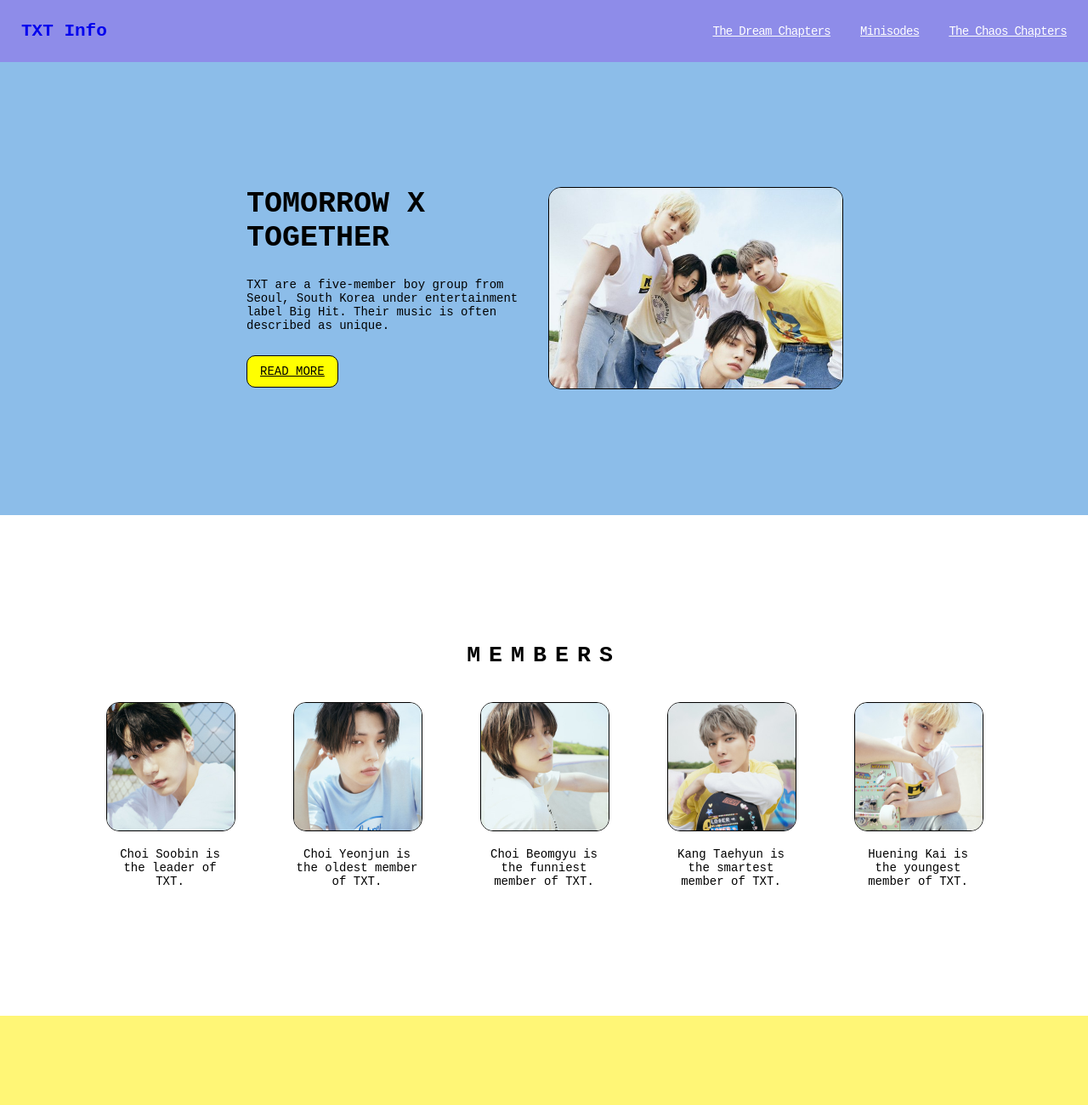
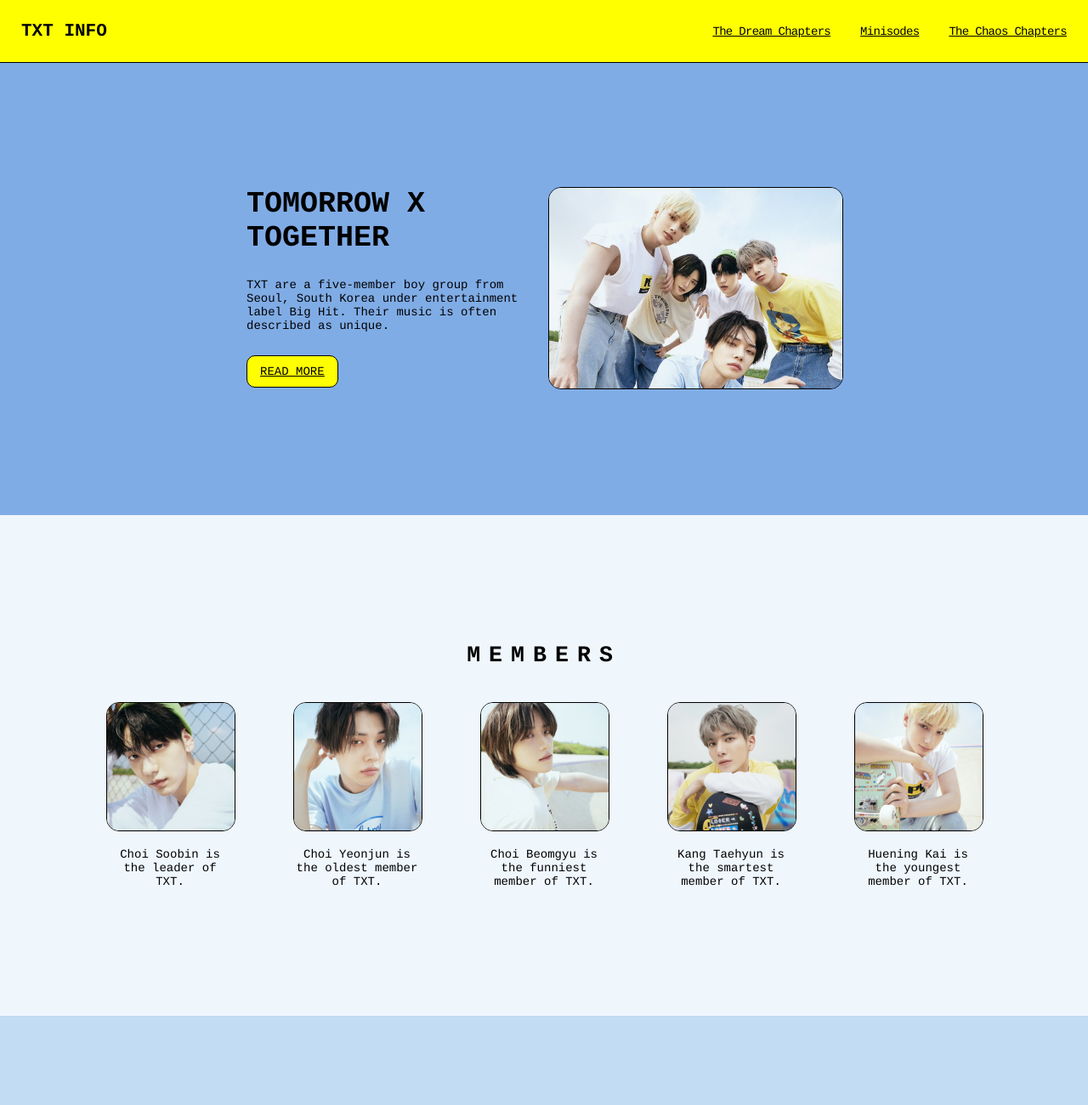
Before and after one commit to nicoladrake/txt-landing-page-project, a plain HTML site: page index.html in a window 1280 px wide. Shown: the top 1300 px of the page at 85% size. Drawn offline with Linux system fonts and the light colour scheme.

Commit message:
Change fonts and colours

```diff
--- a/style.css
+++ b/style.css
@@ -5,7 +5,7 @@
 */
 
 body, button {
-  font-family: 'Courier New', Courier, monospace;
+  font-family: Courier, monospace;
   font-size:14px;
   padding:0;
   margin:0;
@@ -36,28 +36,32 @@ button {
   justify-content: space-between;
   align-items: center;
   color:white;
-  background-color: #8e8ce9;
+  background-color: yellow;
   position:fixed;
   top:0;
   width:100%;
   box-sizing: border-box;
+  border-bottom: 1px solid black;
 }
 
 .container1 {
   padding-top:70px;
-  background-color: #8cbde9;
 }
 
 .container2 {
   padding:0 60px;
 }
 
-.container3 {
-  background-color: #fff676;
+.container1,.footer {
+  background-color: #80ace6;
 }
 
-.container4 {
-  background-color: #8cbde9;
+.container3 {
+  background-color: #c2dcf3;
+}
+
+.container2,.container4 {
+  background-color: #eff6fc;
 }
 
 ul {
@@ -74,15 +78,20 @@ li {
 }
 
 li a {
-  color:white;
+  color:black;
 }
 
 li a:hover {
+  color:#80ace6;
+}
+
+.title {
   color:black;
+  text-transform: uppercase;
 }
 
 .title:hover {
-  color:black;
+  color:#80ace6;
 }
 
 button a{
@@ -90,7 +99,7 @@ button a{
 }
 
 button a:hover{
-  color:#8e8ce9;
+  color:#80ace6;
 }
 
 .title {
```
Also changed, not shown: 1 other file.
